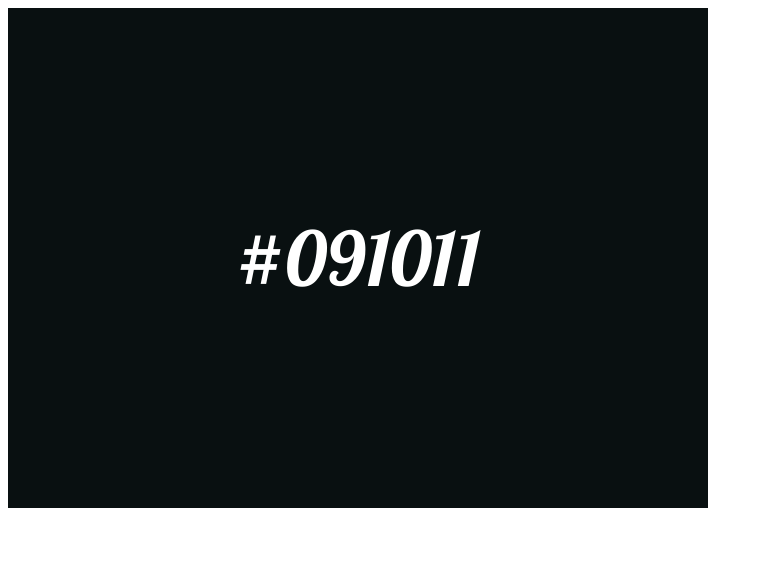
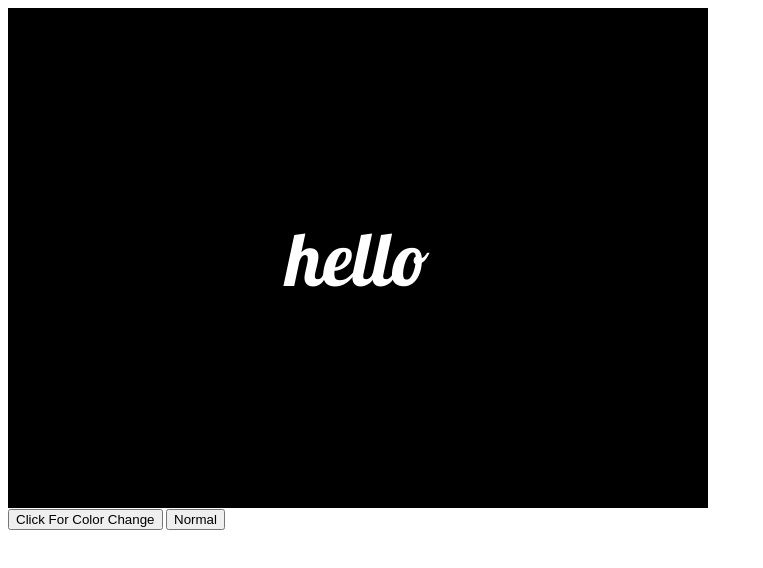
Before and after one commit to nickleach/Color-Clock, a plain HTML site: page index.html in a window 1280 px wide. Shown: the whole page, without its empty margins (0-763 px from the left). Drawn offline with Linux system fonts and the light colour scheme.

Commit message:
Added Buttons

```diff
--- a/index.html
+++ b/index.html
@@ -8,6 +8,8 @@
 <body>
 <div class="box">
 <div class="clock">hello</div>
+<button onclick= "colorChange()" class="color_change">Click For Color Change</button>
+<button onclick="currentTime()" class="normal">Normal</button>
 </div>
 <script src="main.js"></script>
 </body>
--- a/main.css
+++ b/main.css
@@ -11,3 +11,6 @@
   line-height: 500px;
   font-size: 75px;
 }
+.color_change{
+  text-align: center;
+}
--- a/main.js
+++ b/main.js
@@ -1,6 +1,8 @@
 var box = document.querySelector('.box');
 var clock = document.querySelector('.clock');
-
+var colorButton = document.querySelector('.color_button')
+var normal = document.querySelector('.normal')
+var buttons = document.querySelector('button')
 function zero(x){
   if (x < 10){
     x = '0' + x;
@@ -13,15 +15,39 @@ function pM(x){
   }
   return x
 }
+function currentTime (){
+  var currentDate = new Date();
+  var hours = zero(pM(currentDate.getHours()));
+  var minutes = zero(currentDate.getMinutes());
+  var seconds = zero(currentDate.getSeconds());
+  var nowTime = hours + ':' + minutes + ':'+ seconds;
+  clock.innerHTML= nowTime;
+var timer = setTimeout(function(){currentTime()}, 1000)
+box.style.backgroundColor=  nowTime;
 
-var currentTime = function(){
+}
+// currentTime();
+function colorChange (){
   var currentDate = new Date();
   var hours = zero(pM(currentDate.getHours()));
   var minutes = zero(currentDate.getMinutes());
   var seconds = zero(currentDate.getSeconds());
   var color = '#' + hours + minutes + seconds;
   clock.innerHTML= color;
-var timer = setInterval(function(){currentTime()}, 1000)
-clock.style.backgroundColor= color
+var timer = setTimeout(function(){colorChange()}, 1000)
+box.style.backgroundColor= color
 }
-currentTime()
+
+// var timeE = setTimeout(function())
+
+// switch(){
+//   case (colorButton.addEventListener("click")):
+//     colorChange();
+//   break;
+//   case (normal.addEventListener("click")):
+//     currentTime();
+//   break;
+//   default:
+//      currentTime();
+// }
+// colorChange();
```
